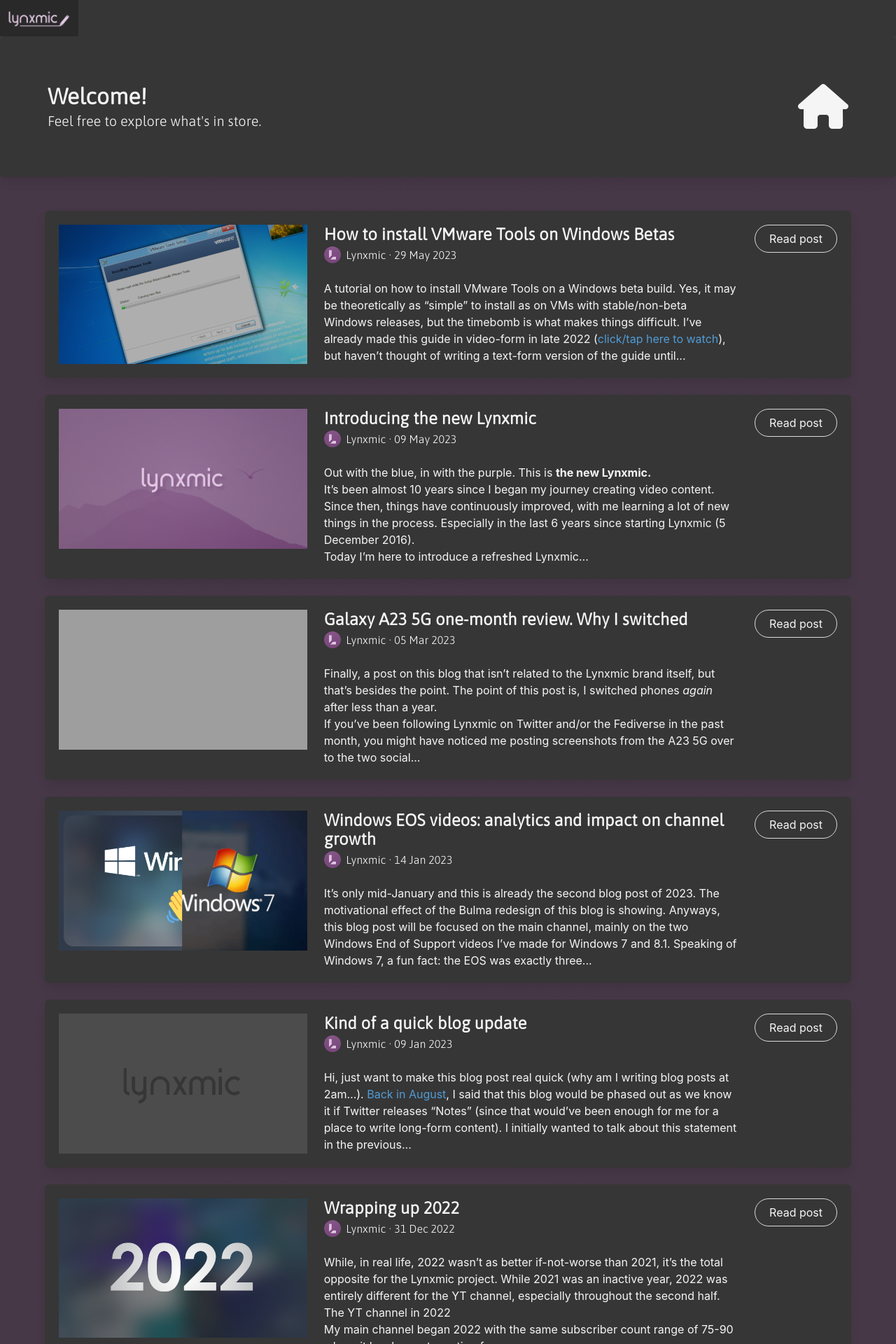
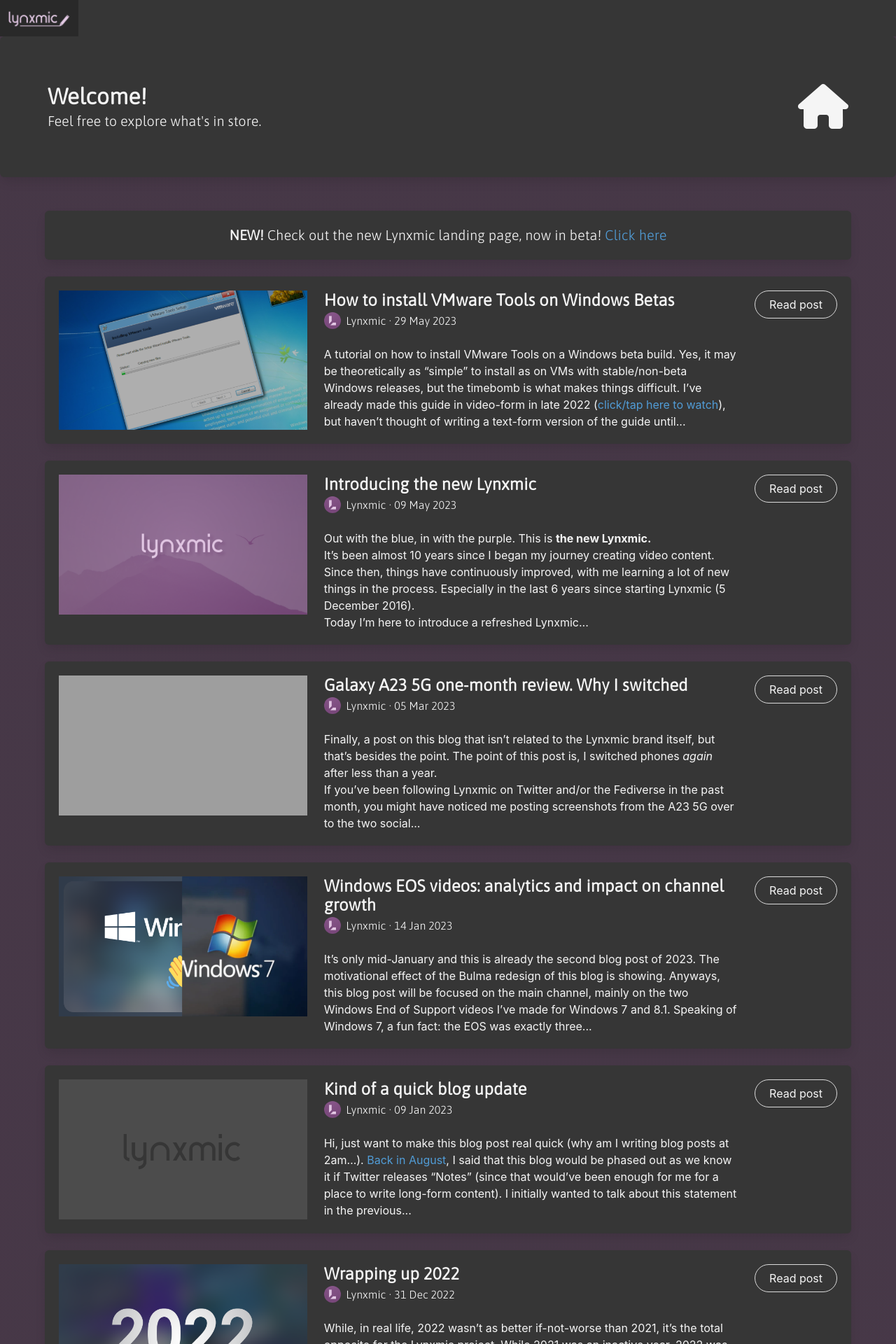
Before and after one commit to theclyron/lynxblog, a Jekyll site: the page built from docs/index.html, in a window 1280 px wide. Shown: the top 1920 px of the page at 70% size. Built offline with Jekyll 4.4.1, drawn with Linux system fonts in a browser that asks for light colours; the list of posts is cut into pages by our own code.

Commit message:
Update index.html

```diff
--- a/docs/index.html
+++ b/docs/index.html
@@ -18,6 +18,9 @@
 </div>
 <br>
 <div class="container">
+   <div class="box has-background-dark has-fade-effect">
+    <p class="has-text-light has-text-centered is-size-5" style="font-family: 'asap-light', 'asap-bold';"><strong class="has-text-light">NEW!</strong> Check out the new Lynxmic landing page, now in beta! <a href="{{ site.url }}/beta">Click here</a></p>
+  </div>
   {% for post in paginator.posts %}
           <div class="box has-background-dark has-text-light has-fade-effect">
             <div class="columns">
```
